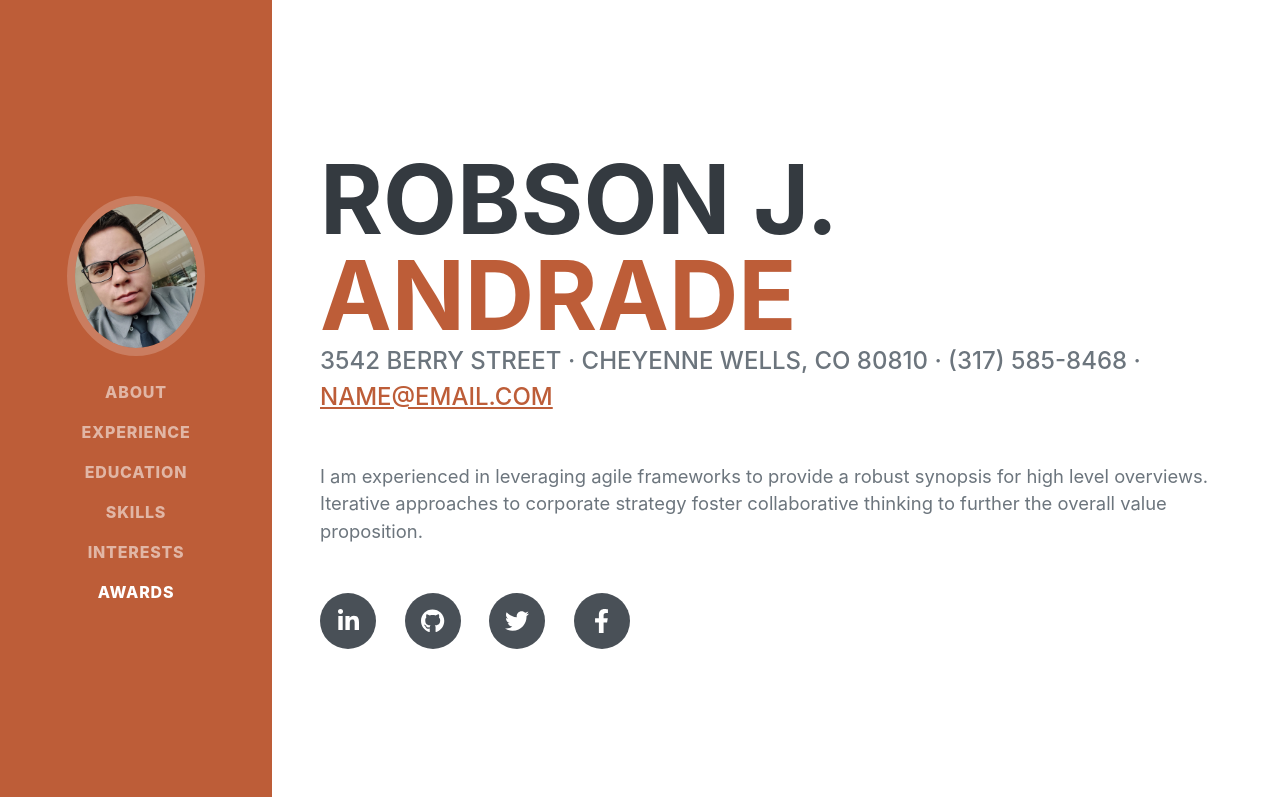
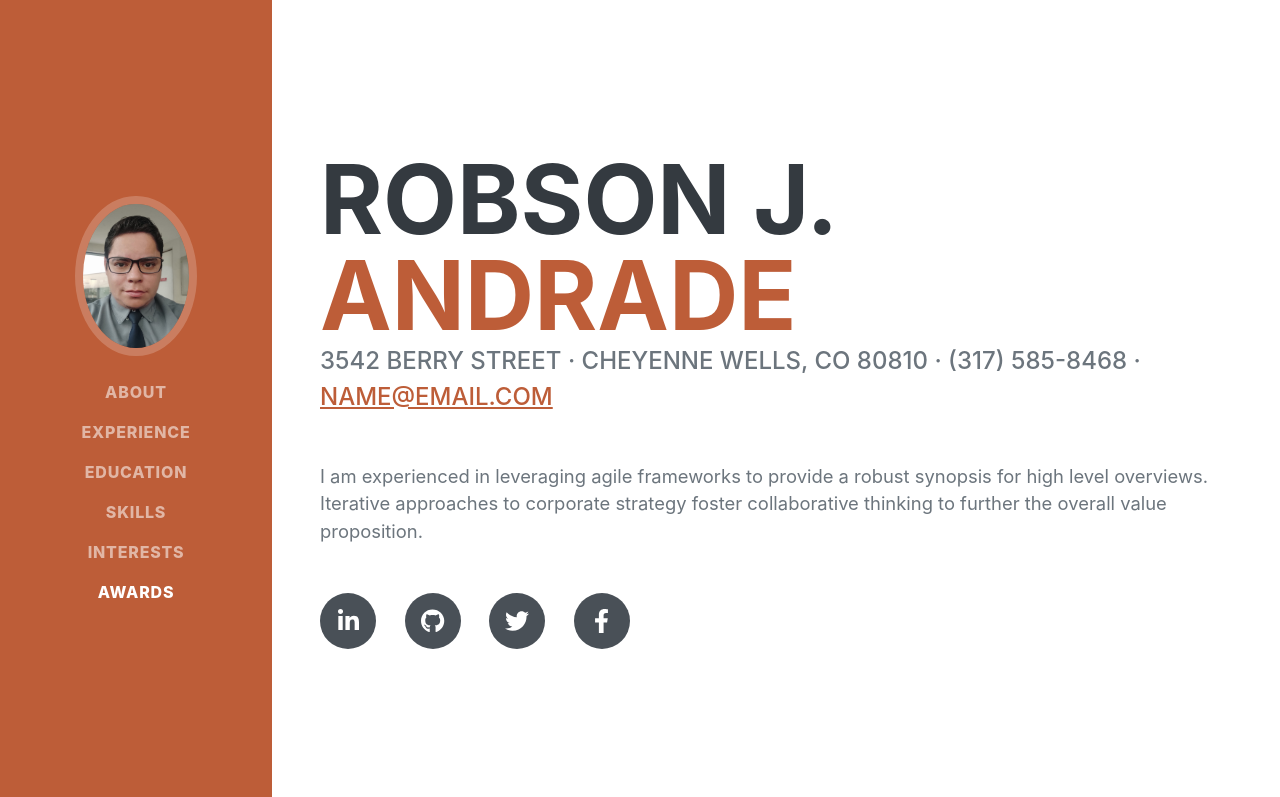
Before and after one commit to robsondanny/robsondanny.github.io, a plain HTML site: page index.html in a window 1280 px wide. Shown: the top 797 px of the page. Drawn offline with nearby package versions, Linux system fonts and the light colour scheme; a web font is replaced by a local one.

Commit message:
Foto perfil alterada

```diff
--- a/index.html
+++ b/index.html
@@ -20,7 +20,7 @@
         <nav class="navbar navbar-expand-lg navbar-dark bg-primary fixed-top" id="sideNav">
             <a class="navbar-brand js-scroll-trigger" href="#page-top">
                 <span class="d-block d-lg-none">Robson J. Andrade</span>
-                <span class="d-none d-lg-block"><img class="img-fluid img-profile rounded-circle mx-auto mb-2" src="assets/img/WhatsApp Image 2022-07-17 at 12.57.15.jpeg" alt="..." /></span>
+                <span class="d-none d-lg-block"><img class="img-fluid img-profile rounded-circle mx-auto mb-2" src="assets/img/WhatsApp Image 2022-07-17 at 14.12.08.jpeg" alt="..." /></span>
             </a>
             <button class="navbar-toggler" type="button" data-bs-toggle="collapse" data-bs-target="#navbarResponsive" aria-controls="navbarResponsive" aria-expanded="false" aria-label="Toggle navigation"><span class="navbar-toggler-icon"></span></button>
             <div class="collapse navbar-collapse" id="navbarResponsive">
```
Also changed, not shown: assets/img/WhatsApp Image 2022-07-17 at 14.12.08.jpeg (added).
